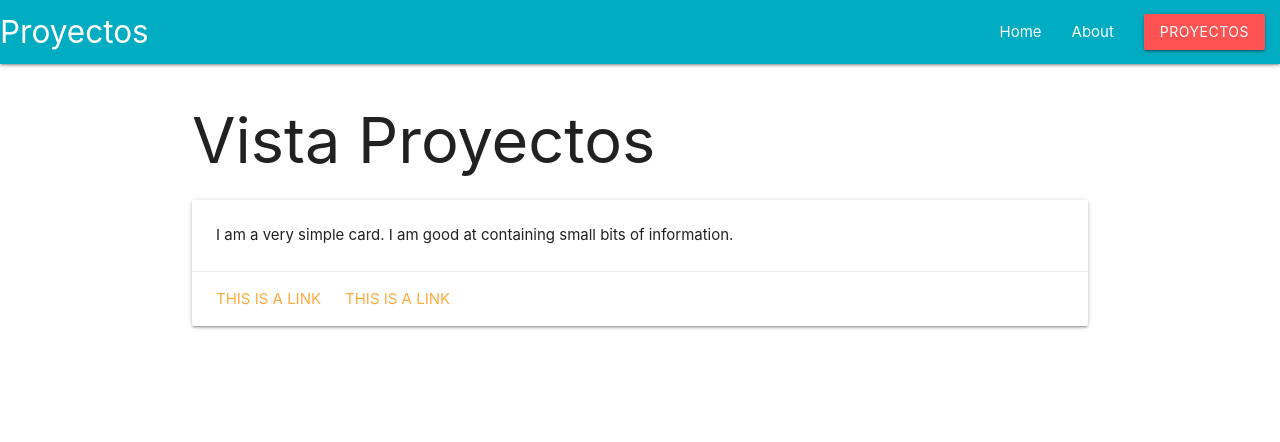
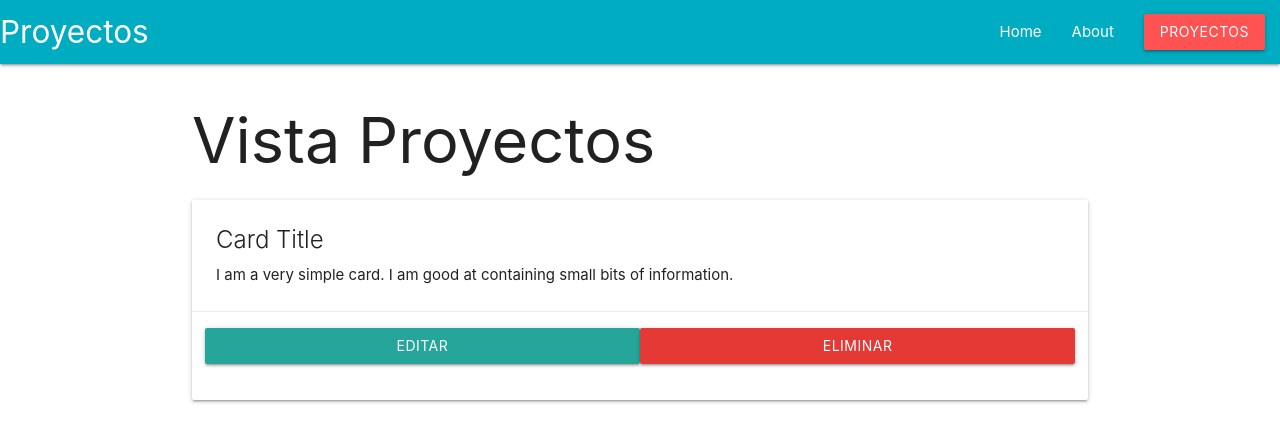
Before and after one commit to gastonm3112/firebase-vue, a Vue app: page /proyectos in a window 1280 px wide. Shown: the top 442 px of the page. Built offline with nearby package versions, Linux system fonts and the light colour scheme.

Commit message:
Botones añadidos a Card

```diff
--- a/src/components/Container.vue
+++ b/src/components/Container.vue
@@ -3,14 +3,19 @@
     <div class="card horizontal">
       <div class="card-stacked">
         <div class="card-content">
+          <span class="card-title">Card Title</span>
           <p>
             I am a very simple card. I am good at containing small bits of
             information.
           </p>
         </div>
         <div class="card-action">
-          <a href="#">This is a link</a>
-          <a href="#">This is a link</a>
+          <div class="row">
+            <a class="col s6 waves-effect waves-light btn">EDITAR</a>
+            <a class="col s6 waves-effect waves-light btn red darken-1"
+              >ELIMINAR</a
+            >
+          </div>
         </div>
       </div>
     </div>
```
